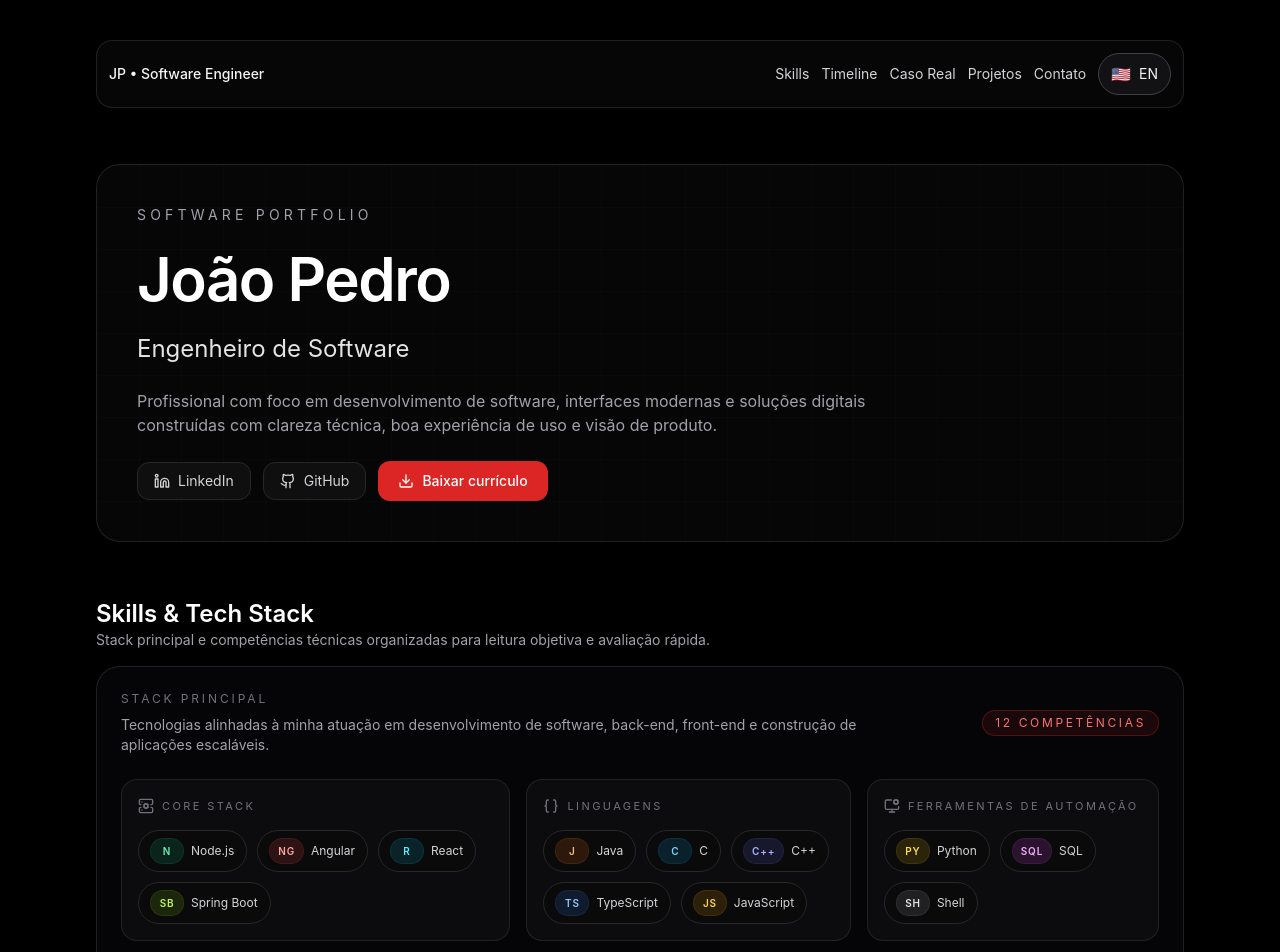
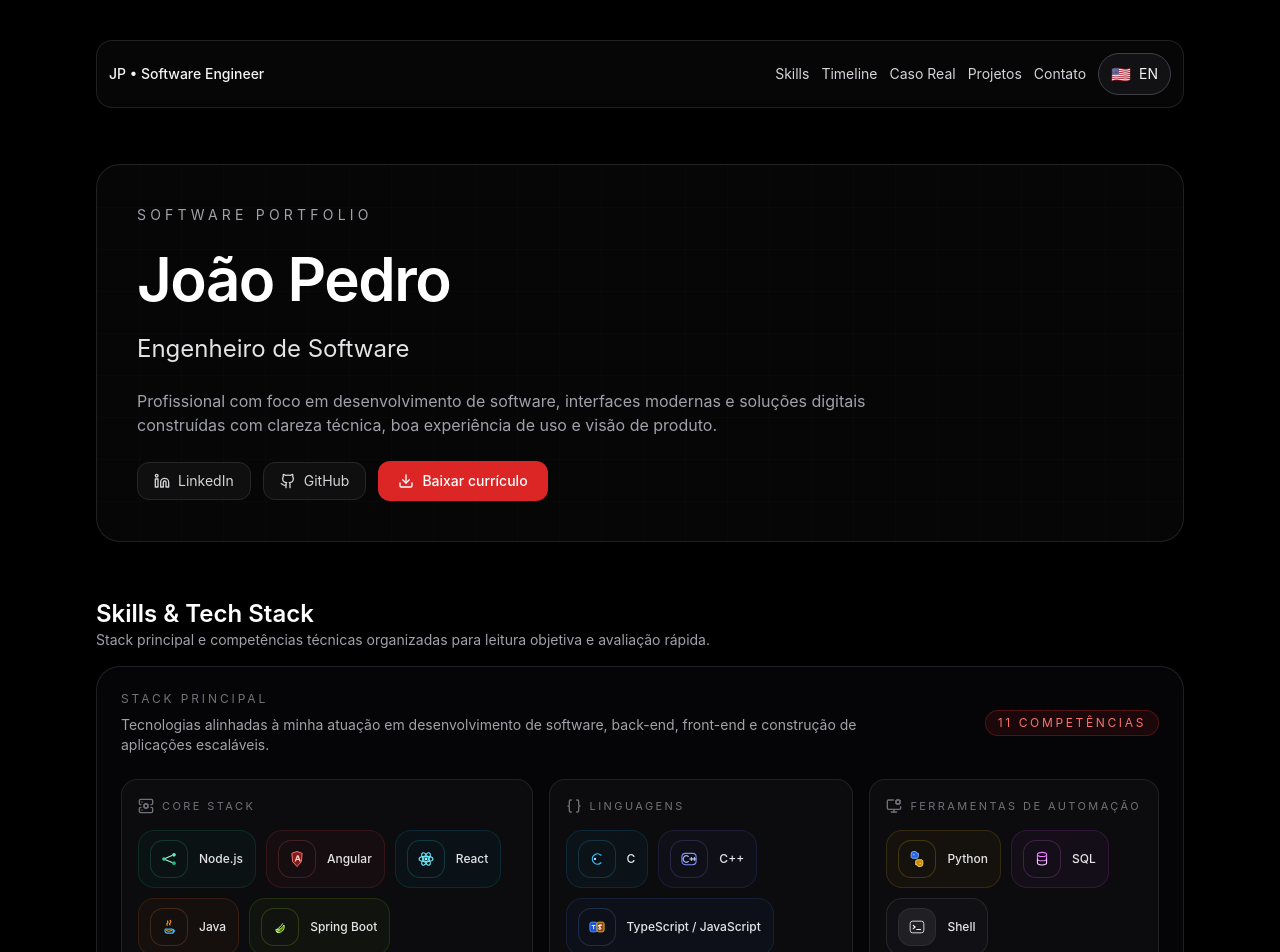
Before and after one commit to Keymiuz/Portf-lio, a Next.js app: page / in a window 1280 px wide. Shown: the top 952 px of the page. Built offline with nearby package versions, Linux system fonts and the light colour scheme.

Commit message:
feat: refine skills icons and grouping

```diff
--- a/components/skills.tsx
+++ b/components/skills.tsx
@@ -24,34 +24,180 @@ const sectionCopy = {
   }
 } as const;
 
-const skillVisuals: Record<
-  string,
-  {
-    badge: string;
-    badgeClassName: string;
-  }
-> = {
-  'Node.js': { badge: 'N', badgeClassName: 'bg-emerald-500/15 text-emerald-300 ring-1 ring-emerald-500/25' },
-  Angular: { badge: 'Ng', badgeClassName: 'bg-red-500/15 text-red-300 ring-1 ring-red-500/25' },
-  React: { badge: 'R', badgeClassName: 'bg-cyan-500/15 text-cyan-300 ring-1 ring-cyan-500/25' },
-  'Spring Boot': { badge: 'SB', badgeClassName: 'bg-lime-500/15 text-lime-300 ring-1 ring-lime-500/25' },
-  Java: { badge: 'J', badgeClassName: 'bg-orange-500/15 text-orange-300 ring-1 ring-orange-500/25' },
-  C: { badge: 'C', badgeClassName: 'bg-sky-500/15 text-sky-300 ring-1 ring-sky-500/25' },
-  'C++': { badge: 'C++', badgeClassName: 'bg-indigo-500/15 text-indigo-300 ring-1 ring-indigo-500/25' },
-  TypeScript: { badge: 'TS', badgeClassName: 'bg-blue-500/15 text-blue-300 ring-1 ring-blue-500/25' },
-  JavaScript: { badge: 'JS', badgeClassName: 'bg-amber-500/15 text-amber-300 ring-1 ring-amber-500/25' },
-  Python: { badge: 'Py', badgeClassName: 'bg-yellow-500/15 text-yellow-300 ring-1 ring-yellow-500/25' },
-  SQL: { badge: 'SQL', badgeClassName: 'bg-fuchsia-500/15 text-fuchsia-300 ring-1 ring-fuchsia-500/25' },
-  Shell: { badge: 'Sh', badgeClassName: 'bg-zinc-400/15 text-zinc-200 ring-1 ring-zinc-400/25' }
-};
-
 const groupIcons = {
   'Core stack': ServerCog,
-  'Linguagens': Braces,
+  Linguagens: Braces,
   Languages: Braces,
   'Ferramentas de automação': MonitorCog,
   'Automation tools': MonitorCog
 } as const;
+
+const skillStyles: Record<
+  string,
+  {
+    shell: string;
+    tile: string;
+    glow: string;
+  }
+> = {
+  'Node.js': {
+    shell: 'border-emerald-500/15 bg-emerald-500/[0.04] hover:border-emerald-400/40',
+    tile: 'bg-emerald-500/12 ring-1 ring-emerald-400/20',
+    glow: 'from-emerald-400/20'
+  },
+  Angular: {
+    shell: 'border-red-500/15 bg-red-500/[0.04] hover:border-red-400/40',
+    tile: 'bg-red-500/12 ring-1 ring-red-400/20',
+    glow: 'from-red-400/20'
+  },
+  React: {
+    shell: 'border-cyan-500/15 bg-cyan-500/[0.04] hover:border-cyan-400/40',
+    tile: 'bg-cyan-500/12 ring-1 ring-cyan-400/20',
+    glow: 'from-cyan-400/20'
+  },
+  Java: {
+    shell: 'border-orange-500/15 bg-orange-500/[0.04] hover:border-orange-400/40',
+    tile: 'bg-orange-500/12 ring-1 ring-orange-400/20',
+    glow: 'from-orange-400/20'
+  },
+  'Spring Boot': {
+    shell: 'border-lime-500/15 bg-lime-500/[0.04] hover:border-lime-400/40',
+    tile: 'bg-lime-500/12 ring-1 ring-lime-400/20',
+    glow: 'from-lime-400/20'
+  },
+  C: {
+    shell: 'border-sky-500/15 bg-sky-500/[0.04] hover:border-sky-400/40',
+    tile: 'bg-sky-500/12 ring-1 ring-sky-400/20',
+    glow: 'from-sky-400/20'
+  },
+  'C++': {
+    shell: 'border-indigo-500/15 bg-indigo-500/[0.04] hover:border-indigo-400/40',
+    tile: 'bg-indigo-500/12 ring-1 ring-indigo-400/20',
+    glow: 'from-indigo-400/20'
+  },
+  'TypeScript / JavaScript': {
+    shell: 'border-blue-500/15 bg-blue-500/[0.04] hover:border-blue-400/40',
+    tile: 'bg-blue-500/12 ring-1 ring-blue-400/20',
+    glow: 'from-blue-400/20'
+  },
+  Python: {
+    shell: 'border-yellow-500/15 bg-yellow-500/[0.04] hover:border-yellow-400/40',
+    tile: 'bg-yellow-500/12 ring-1 ring-yellow-400/20',
+    glow: 'from-yellow-300/20'
+  },
+  SQL: {
+    shell: 'border-fuchsia-500/15 bg-fuchsia-500/[0.04] hover:border-fuchsia-400/40',
+    tile: 'bg-fuchsia-500/12 ring-1 ring-fuchsia-400/20',
+    glow: 'from-fuchsia-400/20'
+  },
+  Shell: {
+    shell: 'border-zinc-400/15 bg-zinc-400/[0.04] hover:border-zinc-300/40',
+    tile: 'bg-zinc-400/10 ring-1 ring-zinc-300/15',
+    glow: 'from-zinc-300/15'
+  }
+};
+
+function SkillGlyph({ item }: { item: string }) {
+  switch (item) {
+    case 'Node.js':
+      return (
+        <svg viewBox="0 0 24 24" className="h-5 w-5" fill="none">
+          <circle cx="6" cy="12" r="2.2" fill="#34d399" />
+          <circle cx="18" cy="7" r="2.2" fill="#6ee7b7" />
+          <circle cx="18" cy="17" r="2.2" fill="#10b981" />
+          <path d="M8 11l7.6-3.1M8 13l7.6 3.1" stroke="#a7f3d0" strokeWidth="1.4" strokeLinecap="round" />
+        </svg>
+      );
+    case 'Angular':
+      return (
+        <svg viewBox="0 0 24 24" className="h-5 w-5" fill="none">
+          <path d="M12 3 5.8 5.2l1 10.1L12 21l5.2-5.7 1-10.1L12 3Z" fill="#7f1d1d" stroke="#f87171" strokeWidth="1.2" />
+          <path d="M12 7.4 9.1 15h1.7l.6-1.7h2.9L15 15h1.7L13.8 7.4H12Zm-.1 4.5.9-2.4.9 2.4h-1.8Z" fill="#fecaca" />
+        </svg>
+      );
+    case 'React':
+      return (
+        <svg viewBox="0 0 24 24" className="h-5 w-5" fill="none">
+          <ellipse cx="12" cy="12" rx="8.3" ry="3.1" stroke="#67e8f9" strokeWidth="1.4" />
+          <ellipse cx="12" cy="12" rx="8.3" ry="3.1" stroke="#67e8f9" strokeWidth="1.4" transform="rotate(60 12 12)" />
+          <ellipse cx="12" cy="12" rx="8.3" ry="3.1" stroke="#67e8f9" strokeWidth="1.4" transform="rotate(120 12 12)" />
+          <circle cx="12" cy="12" r="1.7" fill="#a5f3fc" />
+        </svg>
+      );
+    case 'Java':
+      return (
+        <svg viewBox="0 0 24 24" className="h-5 w-5" fill="none">
+          <path d="M9 16.2c1 .6 2 .9 3 .9s2-.3 3-.9" stroke="#f59e0b" strokeWidth="1.4" strokeLinecap="round" />
+          <path d="M8.2 14.6h7.1a2.4 2.4 0 1 1 0 4.8H10a2.8 2.8 0 0 1-2.8-2.8v-1a1 1 0 0 1 1-1Z" stroke="#38bdf8" strokeWidth="1.4" strokeLinejoin="round" />
+          <path d="M16.2 15.4h.9a1.3 1.3 0 1 1 0 2.6h-.9" stroke="#38bdf8" strokeWidth="1.4" strokeLinecap="round" />
+          <path d="M10.2 4.8c1 .9.7 1.8-.1 2.7-.7.7-1 1.4-.2 2.2" stroke="#f59e0b" strokeWidth="1.4" strokeLinecap="round" />
+          <path d="M13.5 4.1c1.1 1 .7 2-.1 3-.7.8-1.1 1.5-.2 2.4" stroke="#fb923c" strokeWidth="1.4" strokeLinecap="round" />
+        </svg>
+      );
+    case 'Spring Boot':
+      return (
+        <svg viewBox="0 0 24 24" className="h-5 w-5" fill="none">
+          <path d="M7 15c4.2.3 7-1 9.8-5.4 1.2 4-1.3 8.4-5.8 9.1-2.1.4-3.7-.3-4-3.7Z" fill="#4d7c0f" stroke="#bef264" strokeWidth="1.2" strokeLinejoin="round" />
+          <path d="M8.7 14.6c2-1.4 4.4-3.4 6.5-6.6" stroke="#d9f99d" strokeWidth="1.2" strokeLinecap="round" />
+          <path d="M8 17.6c1.2-.3 2.4-.9 3.3-1.8" stroke="#d9f99d" strokeWidth="1.2" strokeLinecap="round" />
+        </svg>
+      );
+    case 'C':
+      return (
+        <svg viewBox="0 0 24 24" className="h-5 w-5" fill="none">
+          <path d="M16.8 7.4a6.2 6.2 0 1 0 0 9.2" stroke="#38bdf8" strokeWidth="1.6" strokeLinecap="round" />
+          <circle cx="9.6" cy="12" r="1.4" fill="#bae6fd" />
+        </svg>
+      );
+    case 'C++':
+      return (
+        <svg viewBox="0 0 24 24" className="h-5 w-5" fill="none">
+          <rect x="3.5" y="5.2" width="17" height="13.6" rx="4" stroke="#818cf8" strokeWidth="1.3" />
+          <path d="M11.2 9a3.8 3.8 0 1 0 0 6" stroke="#a5b4fc" strokeWidth="1.4" strokeLinecap="round" />
+          <path d="M14.8 10.1v3.8M13 12h3.6M18.4 10.1v3.8M16.6 12h3.6" stroke="#c7d2fe" strokeWidth="1.2" strokeLinecap="round" />
+        </svg>
+      );
+    case 'TypeScript / JavaScript':
+      return (
+        <svg viewBox="0 0 24 24" className="h-5 w-5" fill="none">
+          <rect x="3.5" y="6.2" width="8.6" height="11.6" rx="2.2" fill="#1d4ed8" stroke="#60a5fa" strokeWidth="1" />
+          <rect x="11.9" y="6.2" width="8.6" height="11.6" rx="2.2" fill="#92400e" stroke="#facc15" strokeWidth="1" />
+          <path d="M6.1 10.2h3.5M7.9 10.2v4.1M13.9 10.2h3.1M15.5 10.2v4.1M13.8 14.1c.5.5 1 .7 1.7.7.8 0 1.4-.4 1.4-1.1 0-1.6-3-.9-3-2.8 0-.9.8-1.6 2.1-1.6.7 0 1.3.2 1.8.5" stroke="#f8fafc" strokeWidth="1.1" strokeLinecap="round" />
+        </svg>
+      );
+    case 'Python':
+      return (
+        <svg viewBox="0 0 24 24" className="h-5 w-5" fill="none">
+          <path d="M12 5.2c0-1.2-1-2.2-2.2-2.2H7.9A2.9 2.9 0 0 0 5 5.9v3.4c0 1 .8 1.8 1.8 1.8h4.8c1.1 0 2-.9 2-2V5.2Z" fill="#2563eb" stroke="#93c5fd" strokeWidth="1" />
+          <circle cx="8.2" cy="6.8" r=".8" fill="#e0f2fe" />
+          <path d="M12 18.8c0 1.2 1 2.2 2.2 2.2h1.9a2.9 2.9 0 0 0 2.9-2.9v-3.4c0-1-.8-1.8-1.8-1.8h-4.8c-1.1 0-2 .9-2 2v3.9Z" fill="#ca8a04" stroke="#fde68a" strokeWidth="1" />
+          <circle cx="15.8" cy="17.2" r=".8" fill="#fef3c7" />
+        </svg>
+      );
+    case 'SQL':
+      return (
+        <svg viewBox="0 0 24 24" className="h-5 w-5" fill="none">
+          <ellipse cx="12" cy="6.5" rx="5.5" ry="2.5" stroke="#e879f9" strokeWidth="1.3" />
+          <path d="M6.5 6.5v5.1c0 1.4 2.5 2.5 5.5 2.5s5.5-1.1 5.5-2.5V6.5" stroke="#e879f9" strokeWidth="1.3" />
+          <path d="M6.5 11.6v5c0 1.4 2.5 2.5 5.5 2.5s5.5-1.1 5.5-2.5v-5" stroke="#f5d0fe" strokeWidth="1.3" />
+        </svg>
+      );
+    case 'Shell':
+      return (
+        <svg viewBox="0 0 24 24" className="h-5 w-5" fill="none">
+          <rect x="3.8" y="5" width="16.4" height="14" rx="3" stroke="#d4d4d8" strokeWidth="1.2" />
+          <path d="m7.5 10 2.2 2-2.2 2M11.7 15h4.6" stroke="#fafafa" strokeWidth="1.4" strokeLinecap="round" strokeLinejoin="round" />
+        </svg>
+      );
+    default:
+      return (
+        <svg viewBox="0 0 24 24" className="h-5 w-5" fill="none">
+          <circle cx="12" cy="12" r="5.2" stroke="#e4e4e7" strokeWidth="1.4" />
+          <path d="M12 8.5v7M8.5 12h7" stroke="#e4e4e7" strokeWidth="1.4" strokeLinecap="round" />
+        </svg>
+      );
+  }
+}
 
 export function Skills() {
   const { locale } = useLanguage();
@@ -79,15 +225,12 @@ export function Skills() {
             </div>
           </div>
 
-          <div className="mt-6 grid gap-4 xl:grid-cols-[1.2fr_1fr_0.9fr]">
+          <div className="mt-6 grid gap-4 xl:grid-cols-[1.35fr_1fr_0.95fr]">
             {skillGroups.map((group) => {
               const GroupIcon = groupIcons[group.title as keyof typeof groupIcons] ?? ServerCog;
 
               return (
-                <div
-                  key={group.title}
-                  className="rounded-2xl border border-zinc-800/80 bg-zinc-900/45 p-4"
-                >
+                <div key={group.title} className="rounded-2xl border border-zinc-800/80 bg-zinc-900/45 p-4">
                   <div className="mb-4 inline-flex items-center gap-2 text-[11px] uppercase tracking-[0.22em] text-zinc-500">
                     <GroupIcon className="h-4 w-4" />
                     {group.title}
@@ -95,22 +238,22 @@ export function Skills() {
 
                   <div className="flex flex-wrap gap-2.5">
                     {group.items.map((item) => {
-                      const visual = skillVisuals[item] ?? {
-                        badge: item.slice(0, 2).toUpperCase(),
-                        badgeClassName: 'bg-zinc-500/15 text-zinc-200 ring-1 ring-zinc-500/25'
+                      const style = skillStyles[item] ?? {
+                        shell: 'border-zinc-500/15 bg-zinc-500/[0.04] hover:border-zinc-300/40',
+                        tile: 'bg-zinc-500/12 ring-1 ring-zinc-400/20',
+                        glow: 'from-zinc-300/20'
                       };
 
                       return (
                         <div
                           key={item}
-                          className="group inline-flex items-center gap-2 rounded-full border border-zinc-800 bg-zinc-950/70 px-3 py-2 text-xs text-zinc-300 transition duration-300 hover:border-red-600 hover:text-zinc-100"
+                          className={`group relative inline-flex min-h-12 items-center gap-3 overflow-hidden rounded-2xl border px-3 py-2.5 text-xs text-zinc-200 transition duration-300 ${style.shell}`}
                         >
-                          <span
-                            className={`inline-flex min-w-8 items-center justify-center rounded-full px-2 py-1 text-[10px] font-semibold uppercase tracking-[0.08em] ${visual.badgeClassName}`}
-                          >
-                            {visual.badge}
-                          </span>
-                          <span>{item}</span>
+                          <div className={`absolute inset-0 bg-gradient-to-r ${style.glow} via-transparent to-transparent opacity-0 transition duration-300 group-hover:opacity-100`} />
+                          <div className={`relative flex h-9 w-9 shrink-0 items-center justify-center rounded-xl ${style.tile}`}>
+                            <SkillGlyph item={item} />
+                          </div>
+                          <span className="relative font-medium text-zinc-200">{item}</span>
                         </div>
                       );
                     })}
--- a/data/portfolio-data.ts
+++ b/data/portfolio-data.ts
@@ -49,8 +49,8 @@ type PortfolioContent = {
 const portfolioContent: Record<SiteLocale, PortfolioContent> = {
   pt: {
     skillGroups: [
-      { title: 'Core stack', items: ['Node.js', 'Angular', 'React', 'Spring Boot'] },
-      { title: 'Linguagens', items: ['Java', 'C', 'C++', 'TypeScript', 'JavaScript'] },
+      { title: 'Core stack', items: ['Node.js', 'Angular', 'React', 'Java', 'Spring Boot'] },
+      { title: 'Linguagens', items: ['C', 'C++', 'TypeScript / JavaScript'] },
       { title: 'Ferramentas de automação', items: ['Python', 'SQL', 'Shell'] }
     ],
     spokenLanguages: ['Inglês (C1 - EFSET)', 'Francês (básico)', 'Espanhol (básico)'],
@@ -205,8 +205,8 @@ const portfolioContent: Record<SiteLocale, PortfolioContent> = {
   },
   en: {
     skillGroups: [
-      { title: 'Core stack', items: ['Node.js', 'Angular', 'React', 'Spring Boot'] },
-      { title: 'Languages', items: ['Java', 'C', 'C++', 'TypeScript', 'JavaScript'] },
+      { title: 'Core stack', items: ['Node.js', 'Angular', 'React', 'Java', 'Spring Boot'] },
+      { title: 'Languages', items: ['C', 'C++', 'TypeScript / JavaScript'] },
       { title: 'Automation tools', items: ['Python', 'SQL', 'Shell'] }
     ],
     spokenLanguages: ['English (C1 - EFSET)', 'French (basic)', 'Spanish (basic)'],
```
